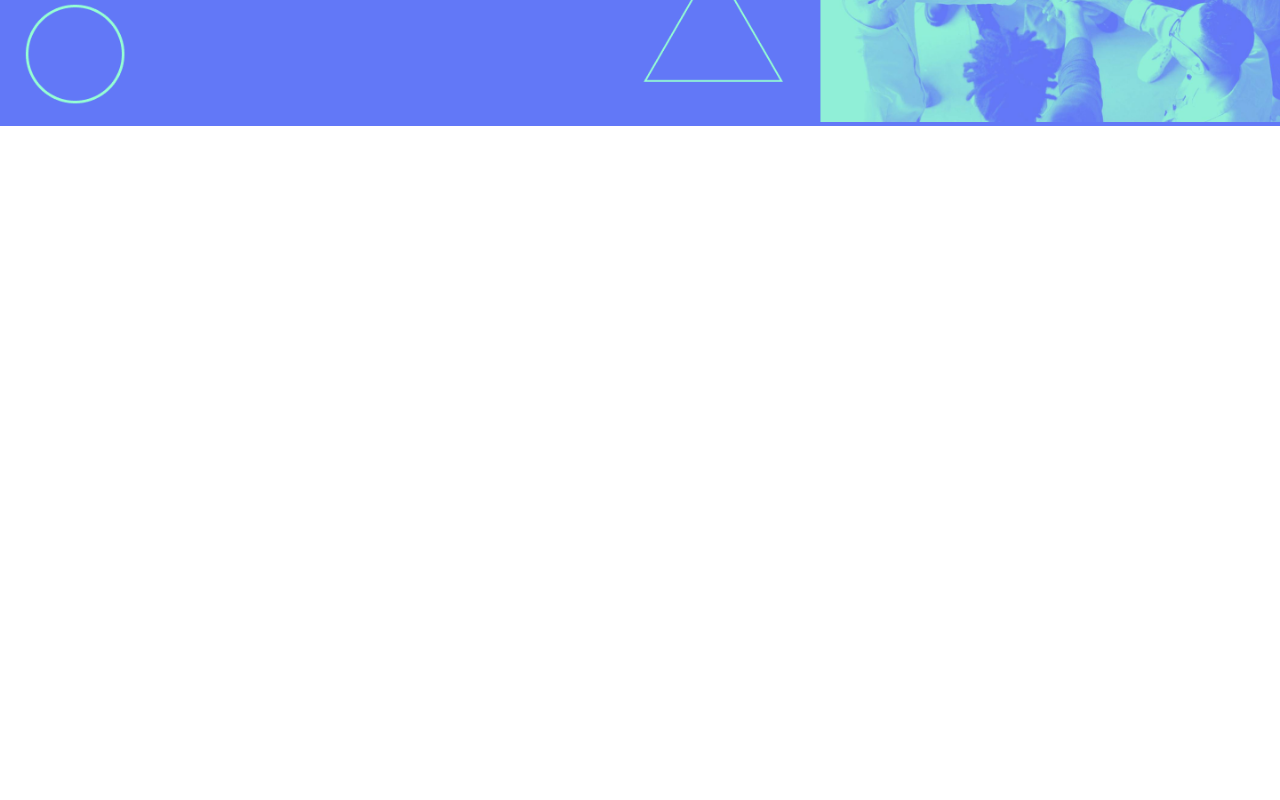
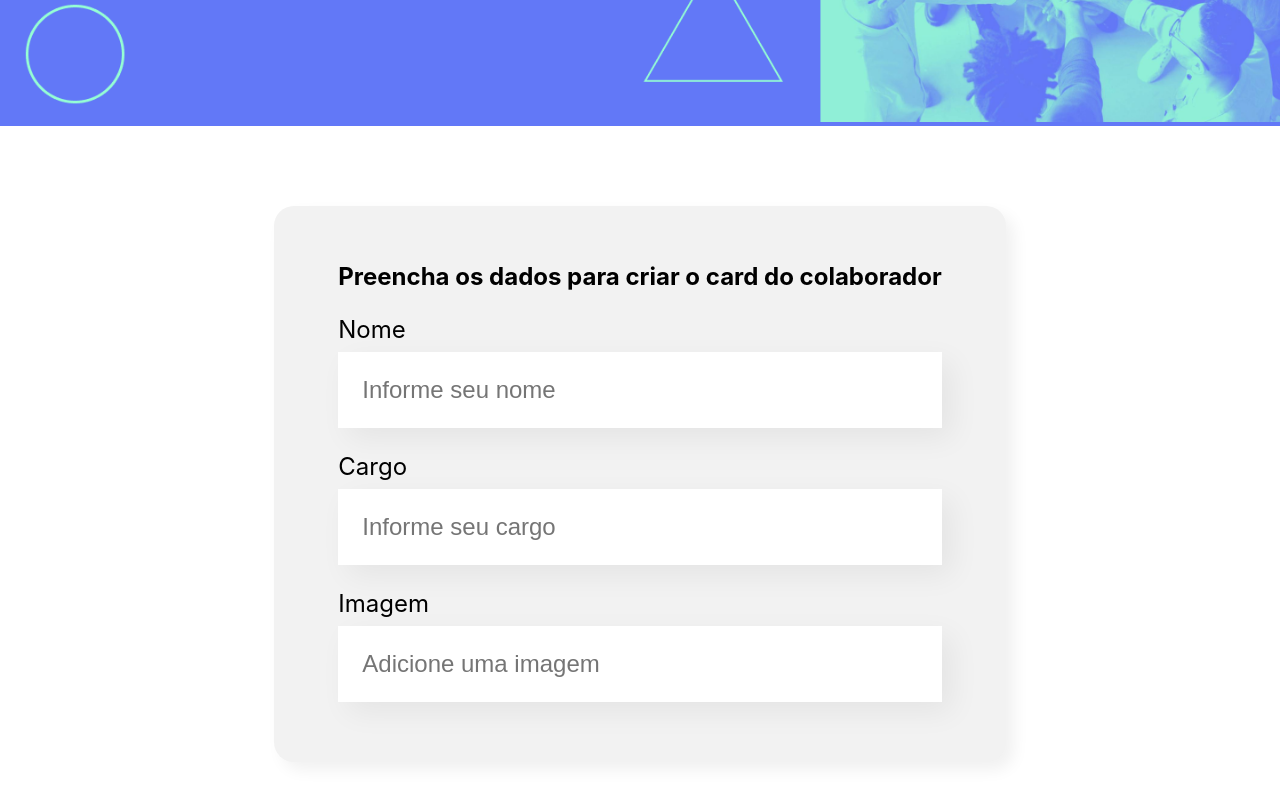
Before and after one commit to LaleskaSalles/organo, a React (Create React App) app: page / in a window 1280 px wide. Shown: the part 372-1172 px from the top of the page. Before the commit the page ends 800 px from the top, so only its background shows below. Built offline with nearby package versions, Linux system fonts and the light colour scheme.

Commit message:
formulario1.0
Iniciando na criação do formulário, porém ainda não concluído

```diff
--- a/src/App.js
+++ b/src/App.js
@@ -1,9 +1,13 @@
-import Banner from './componentes/Banner/Banner';
+import Banner from "./componentes/Banner";
+import Formulario from "./componentes/Formulario";
 
 function App() {
   return (
     <div className="App">
-      <Banner/> {/* import */}
+      <Banner/>
+      <Formulario/>
+
+
     </div>
   );
 }
--- a/src/componentes/Banner/Banner.js
+++ b/src/componentes/Banner/Banner.js
@@ -1,5 +1,6 @@
 import './Banner.css'
-function Banner() {
+
+export const Banner = () => {
     return(
         <header className='banner'>
             <img src="/imagens/banner.png" alt="O banner principal da página"/>
--- /dev/null
+++ b/src/componentes/Banner/index.js
@@ -0,0 +1,3 @@
+import { Banner } from "../Banner/Banner";
+
+export default Banner
--- /dev/null
+++ b/src/componentes/CampoTexto/CampoTexto.css
@@ -0,0 +1,21 @@
+.campo-texto{
+    margin:  24px 0;
+}
+
+.campo-texto label{
+    display: block;
+    margin-bottom: 8px;
+    font-size: 24px;
+}
+
+.campo-texto input{
+    background-color: white;
+    box-shadow: 10px 10px 30px rgba(0, 0, 0, 0.06);
+    width: 100%;
+    border: none;
+    font-size: 24px;
+    padding: 24px;
+    box-sizing: border-box;
+
+
+}
--- /dev/null
+++ b/src/componentes/CampoTexto/index.js
@@ -0,0 +1,13 @@
+import './CampoTexto.css'
+
+const CampoTexto = (props) => {
+
+    return(
+        <div className="campo-texto">
+            <label>{props.label}</label>
+            <input placeholder={props.placeholder}/>
+        </div>
+    )
+}
+
+export default CampoTexto
--- /dev/null
+++ b/src/componentes/Formulario/Formulario.css
@@ -0,0 +1,13 @@
+.formulario{
+    display: flex;
+    justify-content: center;
+    margin: 80px 0;
+}
+
+.formulario form{
+    max-width: 80%;
+    background-color: #f2f2f2;
+    border-radius: 20px;
+    padding: 36px 64px;
+    box-shadow: 8px 8px 16px rgba(0, 0, 0, 0.06);
+}
--- /dev/null
+++ b/src/componentes/Formulario/index.js
@@ -0,0 +1,18 @@
+import './Formulario.css'
+import CampoTexto from "../CampoTexto"
+
+const Formulario = () =>{
+    return(
+      <section className='formulario'>
+        <form>
+            <h2>Preencha os dados para criar o card do colaborador</h2>
+            <CampoTexto label="Nome" placeholder="Informe seu nome"/>
+            <CampoTexto label="Cargo" placeholder="Informe seu cargo"/>
+            <CampoTexto label="Imagem" placeholder="Adicione uma imagem"/>
+        </form>
+    </section>
+    )
+
+}
+
+export default Formulario
```
